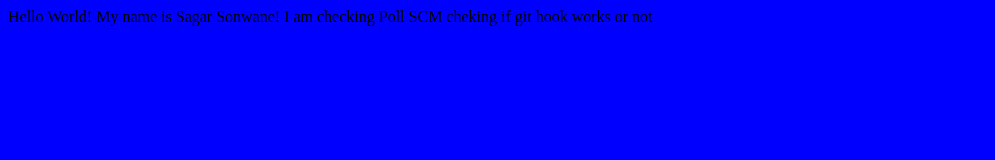
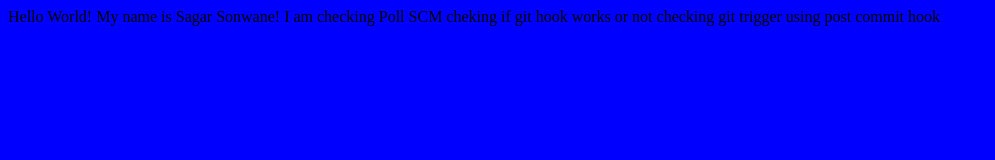
Before and after one commit to sagar23sj/jenkins_test_1, a plain HTML site: page index.html in a window 1280 px wide. Shown: the whole page, without its empty margins (0-995 px from the left). Drawn offline with Linux system fonts and the light colour scheme.

Commit message:
post commit trigger

```diff
--- a/index.html
+++ b/index.html
@@ -4,4 +4,5 @@ My name is Sagar Sonwane!
 I am checking Poll SCM
 
 cheking if git hook works or not
+checking git trigger using post commit hook
 </body>
```
